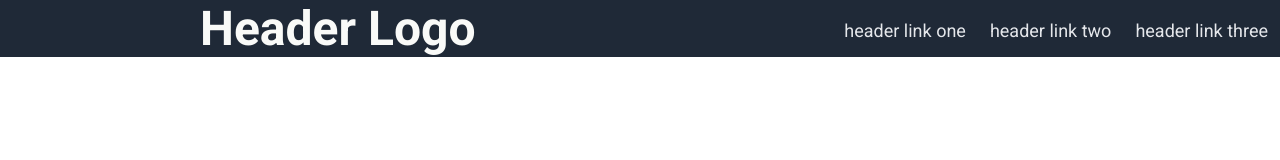
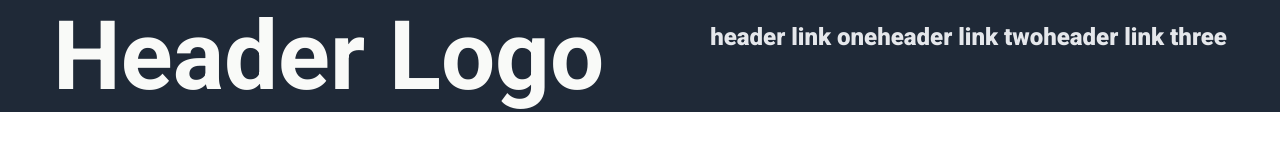
Before and after one commit to nmoon8019/project-landing-page, a plain HTML site: page index.html in a window 1280 px wide. Drawn offline with Linux system fonts and the light colour scheme.

Commit message:
Start over

```diff
--- a/index.html
+++ b/index.html
@@ -21,11 +21,6 @@
           <li><a href="#three">header link three</a></li>
         </ul>
       </div>
-      <div class="top"></div>
-      <div class="top-mid"></div>
-      <div class="bottom-mid"></div>
-      <div class="bottom"></div>
-      <div class="footer"></div>
     </main>
   </body>
 </html>
--- a/styles.css
+++ b/styles.css
@@ -9,43 +9,26 @@ html {
   padding: 0;
   border: 0;
 }
-
 body {
-  height: 100vh;
+  font-family: "Roboto", sans-serif;
 }
-
-.container {
-  display: flex;
-  justify-content: space-between;
-}
+/* End css reset */
 
 .hero {
   display: flex;
-  justify-content: space-between;
-  align-items: center;
-  font-family: "Roboto", sans-serif;
-  font-size: 24px;
+  justify-content: space-around;
+  background-color: #1f2937;
+  font-size: 48px;
   font-weight: 900;
   color: #f9faf8;
-  background-color: #1f2937;
-  width: 100%;
 }
 
-.hero h1 {
-  padding: 0 200px;
-}
-ul {
-  display: flex;
-}
-
-ul li {
-  list-style-type: none;
-  padding: 0 12px;
-}
-
-ul a {
-  font-size: 18px;
-  font-weight: 400;
+.hero a {
   text-decoration: none;
+  font-size: 24px;
   color: #e5e7eb;
 }
+.hero ul {
+  display: flex;
+  list-style-type: none;
+}
```
Also changed, not shown: 1 other file.
